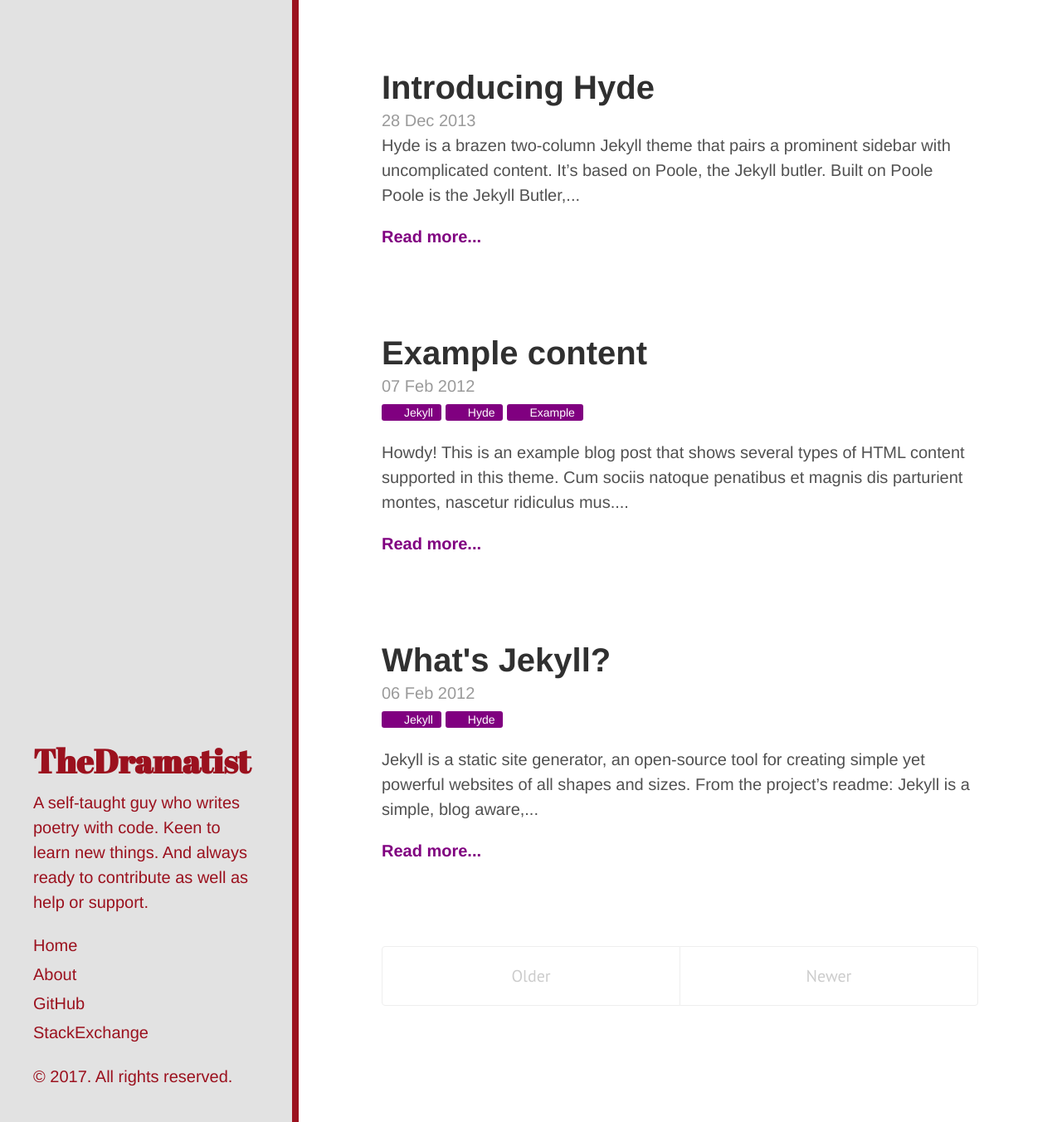
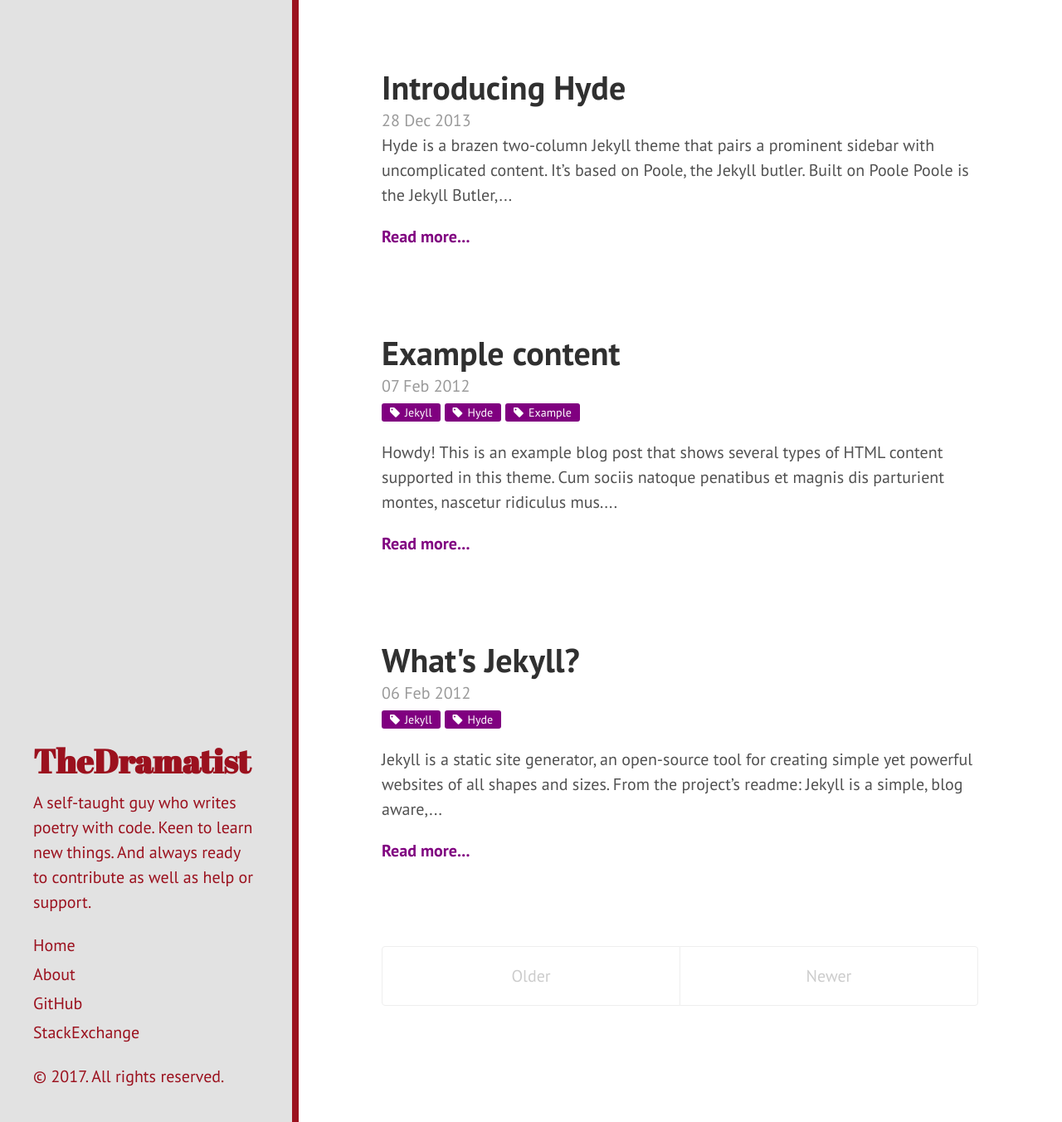
Before and after one commit to khanrn/codemascot.github.io, a Jekyll site: the page built from index.html, in a window 1280 px wide and 1352 px high. Shown: the whole window at 83% size. Built offline with Jekyll 4.4.1, drawn with Linux system fonts in a browser that asks for light colours; Markdown is read by kramdown in place of the engine named in the settings; the list of posts is cut into pages by our own code.

Commit message:
Fontawesome Fixed

```diff
--- a/public/css/hyde.css
+++ b/public/css/hyde.css
@@ -24,7 +24,7 @@
  * Themes
  */
 
-@@import "https://maxcdn.bootstrapcdn.com/font-awesome/4.7.0/css/font-awesome.min.css";
+@import "https://maxcdn.bootstrapcdn.com/font-awesome/4.7.0/css/font-awesome.min.css";
 /*
  * Global resets
  *
```
